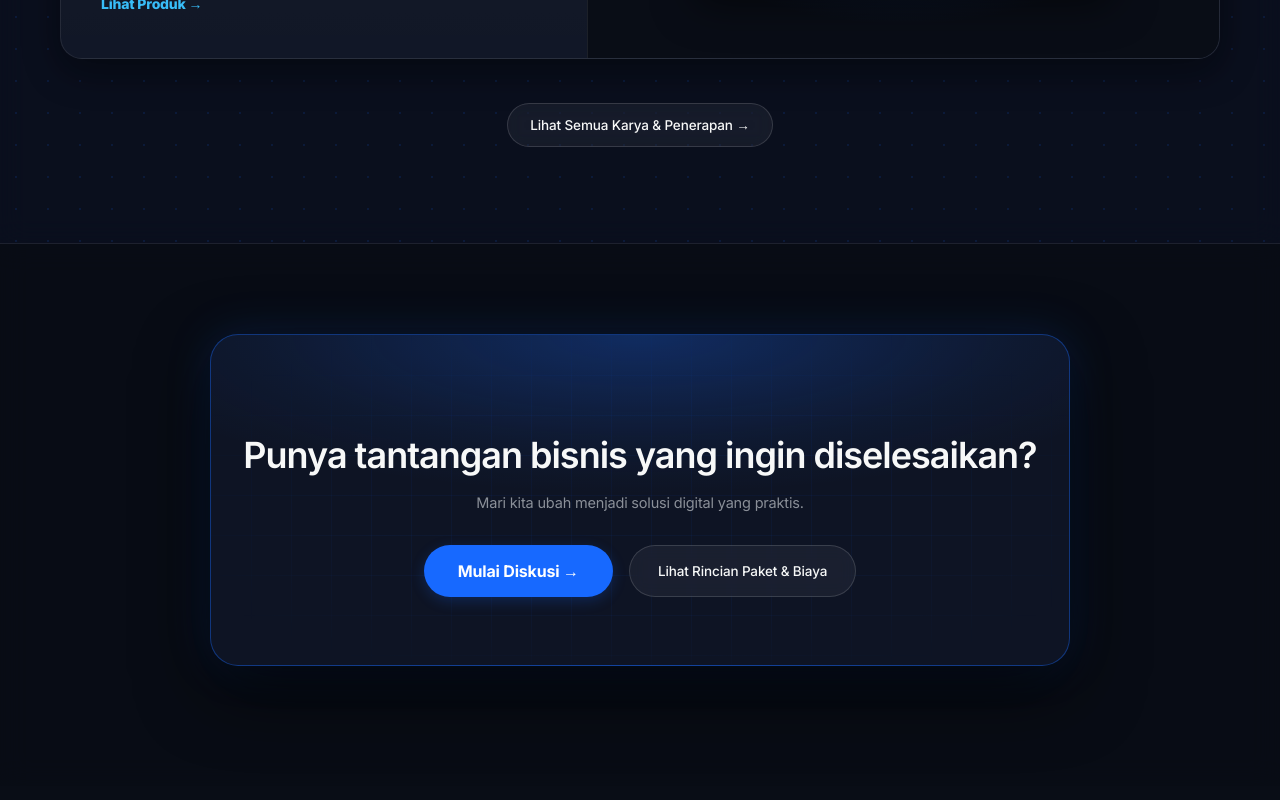
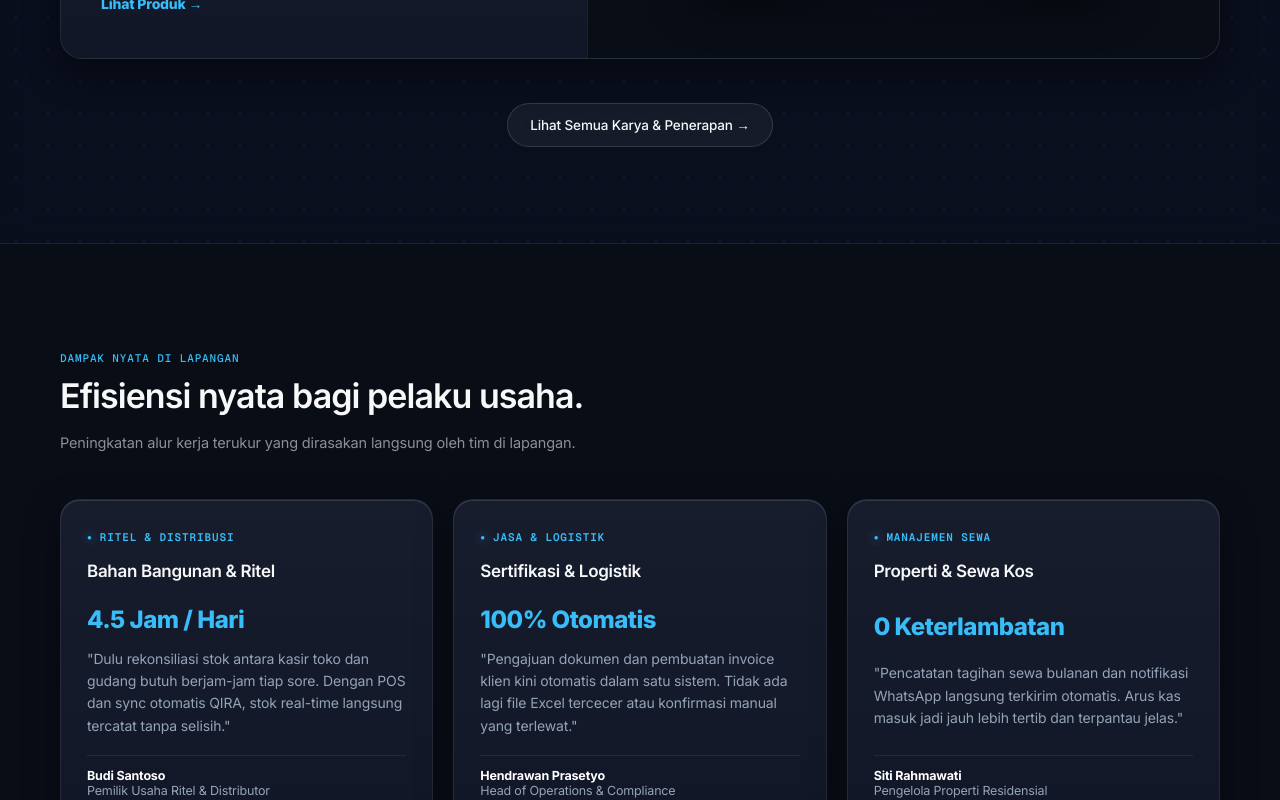
Before and after one commit to fransiskusmahendra/qira-platform, a Next.js app in the folder apps/public-web/: page / in a window 1280 px wide. Shown: the part 2000-2800 px from the top of the page. Built offline with nearby package versions, Linux system fonts and the light colour scheme.

Commit message:
feat(web): add vector favicon, ambient pulse glow animation, and field impact section

```diff
--- a/apps/public-web/app/_components/HomePageClient.tsx
+++ b/apps/public-web/app/_components/HomePageClient.tsx
@@ -258,7 +258,85 @@ export function HomePageClient() {
         </section>
 
         {/* =========================================================================
-            SECTION 04: FINAL CALL TO ACTION (CLEAN & MINIMALIST)
+            SECTION 04: REAL CLIENT IMPACT & FIELD RESULTS
+            ========================================================================= */}
+        <section className={styles.sectionPadding} id="impact">
+          <div className="shell">
+            <div className={styles.sectionHeader}>
+              <p className="kicker">{isEn ? "PROVEN FIELD IMPACT" : "DAMPAK NYATA DI LAPANGAN"}</p>
+              <h2 className={styles.sectionHeading}>
+                {isEn ? "Trusted by operations and business owners." : "Efisiensi nyata bagi pelaku usaha."}
+              </h2>
+              <p className={styles.sectionLead}>
+                {isEn
+                  ? "Measurable operational improvements achieved without subscription bloat."
+                  : "Peningkatan alur kerja terukur yang dirasakan langsung oleh tim di lapangan."}
+              </p>
+            </div>
+
+            <div className={styles.helpGrid}>
+              <div className={styles.helpCard}>
+                <div>
+                  <div className={styles.cardNum}><span className={styles.statusDot}>●</span> RITEL & DISTRIBUSI</div>
+                  <h3>{isEn ? "Building Materials & Retail" : "Bahan Bangunan & Ritel"}</h3>
+                </div>
+                <div style={{ margin: "14px 0", color: "#38bdf8", fontSize: "24px", fontWeight: "800", letterSpacing: "-0.5px" }}>
+                  4.5 Jam / Hari
+                </div>
+                <p style={{ fontSize: "14px", color: "var(--muted)", lineHeight: "1.6", margin: "0 0 18px" }}>
+                  {isEn
+                    ? '"Stock reconciliation between cashier and warehouse used to take hours every evening. Real-time POS sync solved it with zero discrepancies."'
+                    : '"Dulu rekonsiliasi stok antara kasir toko dan gudang butuh berjam-jam tiap sore. Dengan POS dan sync otomatis QIRA, stok real-time langsung tercatat tanpa selisih."'}
+                </p>
+                <div style={{ borderTop: "1px solid var(--line)", paddingTop: "12px", fontSize: "12.5px", color: "#94a3b8" }}>
+                  <strong style={{ color: "#ffffff", display: "block" }}>Budi Santoso</strong>
+                  <span>{isEn ? "Owner, Retail & Distribution" : "Pemilik Usaha Ritel & Distributor"}</span>
+                </div>
+              </div>
+
+              <div className={styles.helpCard}>
+                <div>
+                  <div className={styles.cardNum}><span className={styles.statusDot}>●</span> JASA & LOGISTIK</div>
+                  <h3>{isEn ? "Compliance & Logistics" : "Sertifikasi & Logistik"}</h3>
+                </div>
+                <div style={{ margin: "14px 0", color: "#38bdf8", fontSize: "24px", fontWeight: "800", letterSpacing: "-0.5px" }}>
+                  100% Otomatis
+                </div>
+                <p style={{ fontSize: "14px", color: "var(--muted)", lineHeight: "1.6", margin: "0 0 18px" }}>
+                  {isEn
+                    ? '"Client document filings and invoice generation are now unified. No more missing spreadsheets or manual confirmation bottlenecks."'
+                    : '"Pengajuan dokumen dan pembuatan invoice klien kini otomatis dalam satu sistem. Tidak ada lagi file Excel tercecer atau konfirmasi manual yang terlewat."'}
+                </p>
+                <div style={{ borderTop: "1px solid var(--line)", paddingTop: "12px", fontSize: "12.5px", color: "#94a3b8" }}>
+                  <strong style={{ color: "#ffffff", display: "block" }}>Hendrawan Prasetyo</strong>
+                  <span>{isEn ? "Head of Operations & Logistics" : "Head of Operations & Compliance"}</span>
+                </div>
+              </div>
+
+              <div className={styles.helpCard}>
+                <div>
+                  <div className={styles.cardNum}><span className={styles.statusDot}>●</span> MANAJEMEN SEWA</div>
+                  <h3>{isEn ? "Property & Rental Units" : "Properti & Sewa Kos"}</h3>
+                </div>
+                <div style={{ margin: "14px 0", color: "#38bdf8", fontSize: "24px", fontWeight: "800", letterSpacing: "-0.5px" }}>
+                  0 Keterlambatan
+                </div>
+                <p style={{ fontSize: "14px", color: "var(--muted)", lineHeight: "1.6", margin: "0 0 18px" }}>
+                  {isEn
+                    ? '"Monthly rental billing and WhatsApp reminders dispatch automatically. Incoming cashflow is disciplined and easily tracked."'
+                    : '"Pencatatan tagihan sewa bulanan dan notifikasi WhatsApp langsung terkirim otomatis. Arus kas masuk jadi jauh lebih tertib dan terpantau jelas."'}
+                </p>
+                <div style={{ borderTop: "1px solid var(--line)", paddingTop: "12px", fontSize: "12.5px", color: "#94a3b8" }}>
+                  <strong style={{ color: "#ffffff", display: "block" }}>Siti Rahmawati</strong>
+                  <span>{isEn ? "Residential Property Manager" : "Pengelola Properti Residensial"}</span>
+                </div>
+              </div>
+            </div>
+          </div>
+        </section>
+
+        {/* =========================================================================
+            SECTION 05: FINAL CALL TO ACTION (CLEAN & MINIMALIST)
             ========================================================================= */}
         <section className={`${styles.finalCta} ${styles.finalCtaSection}`} id="contact">
           <div className="shell">
--- a/apps/public-web/app/brand-logo.css
+++ b/apps/public-web/app/brand-logo.css
@@ -9,6 +9,15 @@
   isolation: isolate;
 }
 
+@keyframes qiraAmbientPulse {
+  0%, 100% {
+    filter: drop-shadow(0 0 10px rgba(0, 240, 255, 0.65)) drop-shadow(0 0 22px rgba(23, 105, 255, 0.40));
+  }
+  50% {
+    filter: drop-shadow(0 0 16px rgba(0, 240, 255, 0.90)) drop-shadow(0 0 28px rgba(0, 240, 255, 0.55)) drop-shadow(0 0 38px rgba(23, 105, 255, 0.45));
+  }
+}
+
 :where(.brand, [class*="_brand__"], [class*="_Brand__"])::before {
   content: "";
   flex: 0 0 auto;
@@ -17,10 +26,12 @@
   border-radius: 10px;
   background: url("/qira-mark.svg") center / contain no-repeat;
   filter: drop-shadow(0 0 10px rgba(0, 240, 255, 0.65)) drop-shadow(0 0 22px rgba(23, 105, 255, 0.4));
+  animation: qiraAmbientPulse 4.5s ease-in-out infinite;
   transition: transform .28s cubic-bezier(0.16, 1, 0.3, 1), filter .28s cubic-bezier(0.16, 1, 0.3, 1);
 }
 
 :where(.brand, [class*="_brand__"], [class*="_Brand__"]):hover::before {
+  animation: none;
   transform: translateY(-2px) scale(1.06);
   filter: drop-shadow(0 0 16px rgba(0, 240, 255, 0.95)) drop-shadow(0 0 32px rgba(0, 240, 255, 0.6)) drop-shadow(0 0 45px rgba(23, 105, 255, 0.5));
 }
@@ -42,5 +53,5 @@
 }
 
 @media (prefers-reduced-motion: reduce) {
-  :where(.brand, [class*="_brand__"], [class*="_Brand__"])::before { transition: none; }
+  :where(.brand, [class*="_brand__"], [class*="_Brand__"])::before { transition: none; animation: none; }
 }
--- a/apps/public-web/app/layout.tsx
+++ b/apps/public-web/app/layout.tsx
@@ -94,6 +94,7 @@ export const metadata: Metadata = {
   },
   icons: {
     icon: [
+      { url: "/qira-mark.svg", type: "image/svg+xml" },
       { url: "/favicon.ico", type: "image/x-icon", sizes: "256x256" },
       { url: "/favicon-512.png", type: "image/png", sizes: "512x512" },
     ],
```
